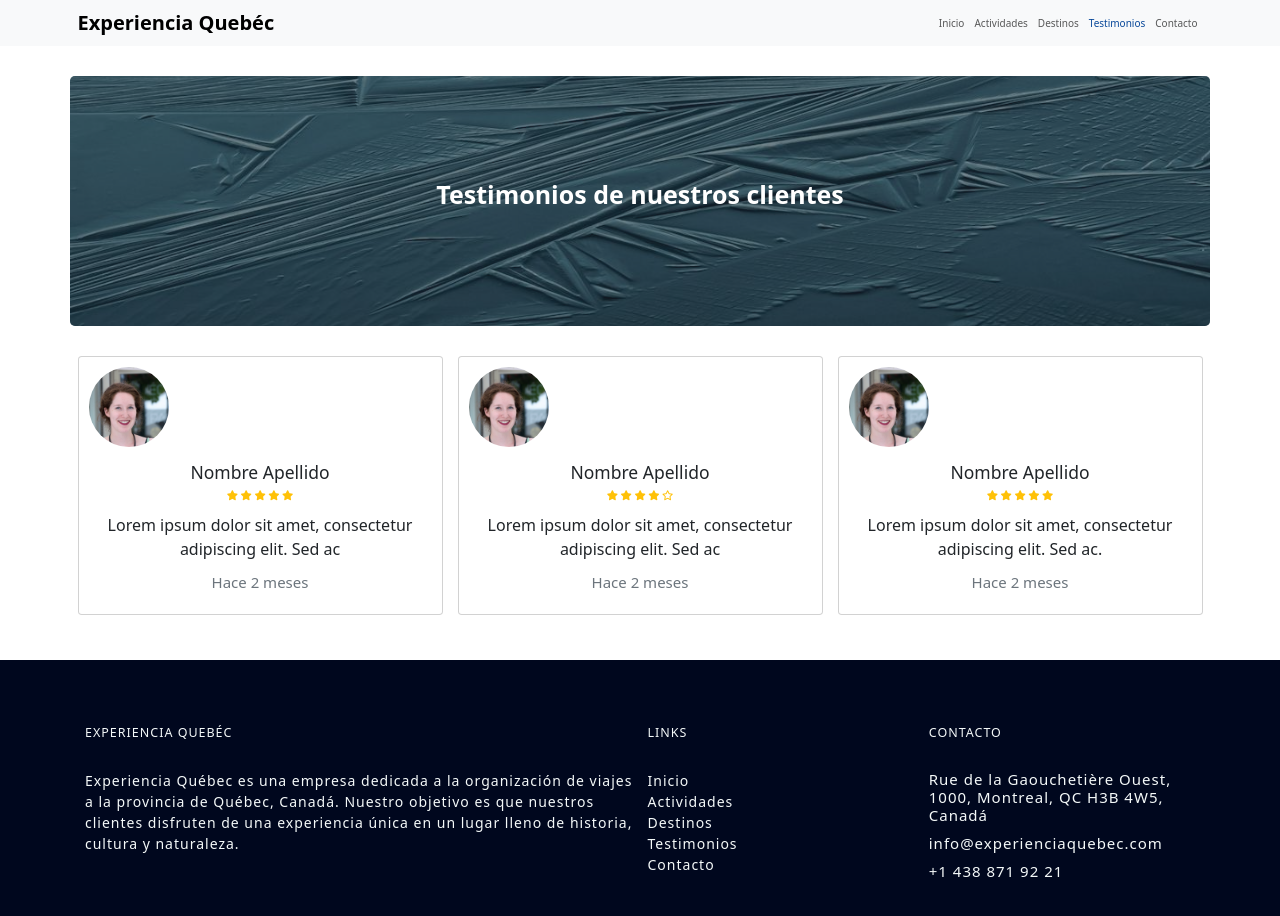
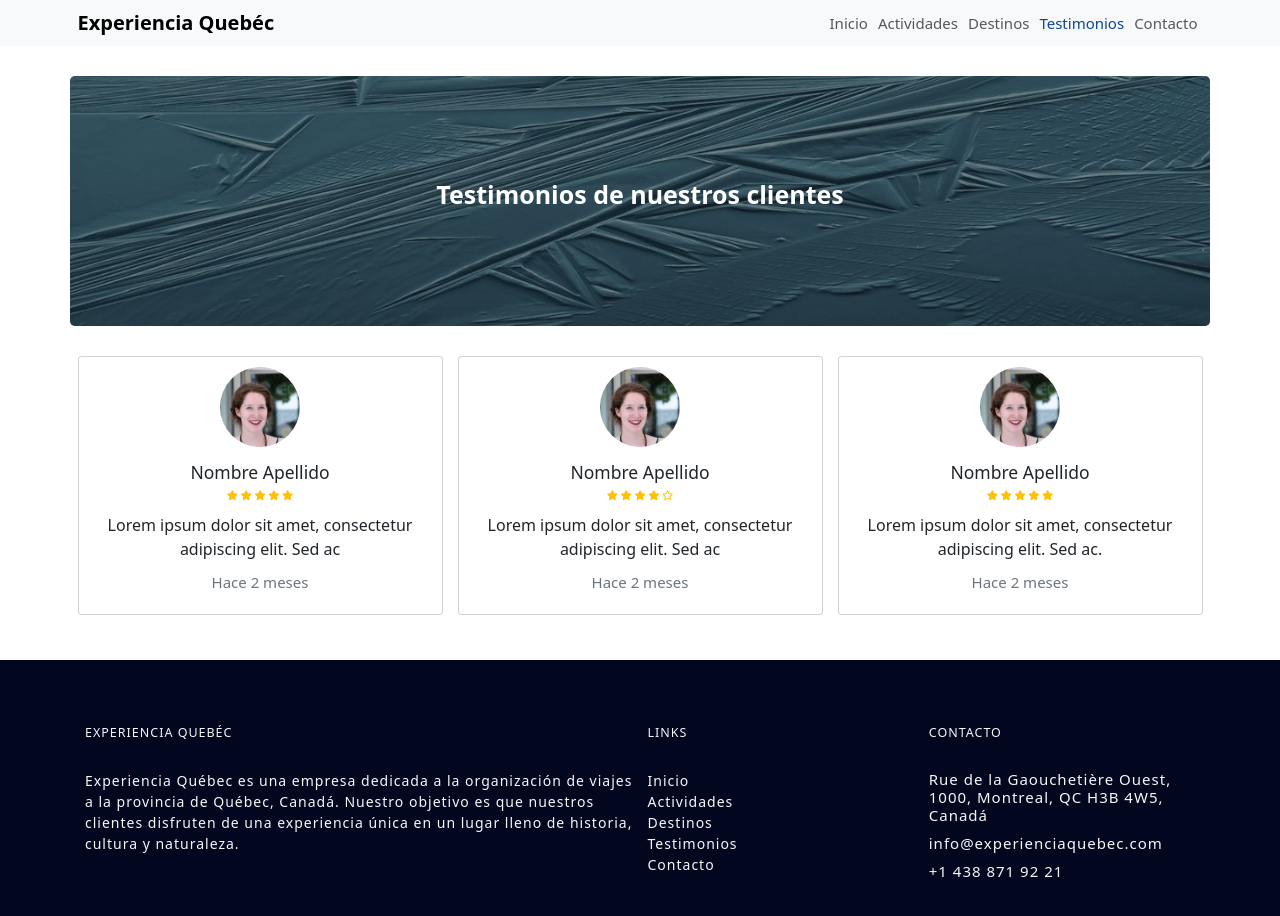
Before and after one commit to rockaranza/coderHouse_DesarrolloWeb, a plain HTML site: page testimonios.html in a window 1280 px wide. Drawn offline with nearby package versions, Linux system fonts and the light colour scheme.

Commit message:
Centrado de imagen en las tarjetas, aumento del font size de elementos el menu

```diff
--- a/assets/styles/styles.css
+++ b/assets/styles/styles.css
@@ -148,6 +148,7 @@ header {
 .userPhoto {
   width: 80px;
   height: 80px;
+  margin: auto;
   border-radius: 50%;
   object-fit: cover;
   margin-bottom: 15px;
--- a/testimonios.html
+++ b/testimonios.html
@@ -17,18 +17,18 @@
       <div class="collapse navbar-collapse" id="navbarNav">
         <ul class="navbar-nav ms-auto">
           <li class="nav-item">
-            <a class="nav-link" href="./index.html">Inicio</a>
+            <a class="nav-link fs-4" href="./index.html">Inicio</a>
           </li>
           <li class="nav-item">
-            <a class="nav-link" href="./actividades.html">Actividades</a>
+            <a class="nav-link fs-4" href="./actividades.html">Actividades</a>
           </li>
           <li class="nav-item">
-            <a class="nav-link" href="./destinos.html">Destinos</a>
+            <a class="nav-link fs-4" href="./destinos.html">Destinos</a>
           </li>
           <li class="nav-item">
-            <a class="nav-link active" href="./testimonios.html">Testimonios</a>
+            <a class="nav-link fs-4 active" href="./testimonios.html">Testimonios</a>
           </li>
-          <li class="nav-item">
+          <li class="nav-item fs-4">
             <a class="nav-link" href="#">Contacto</a>
           </li>
         </ul>
```
